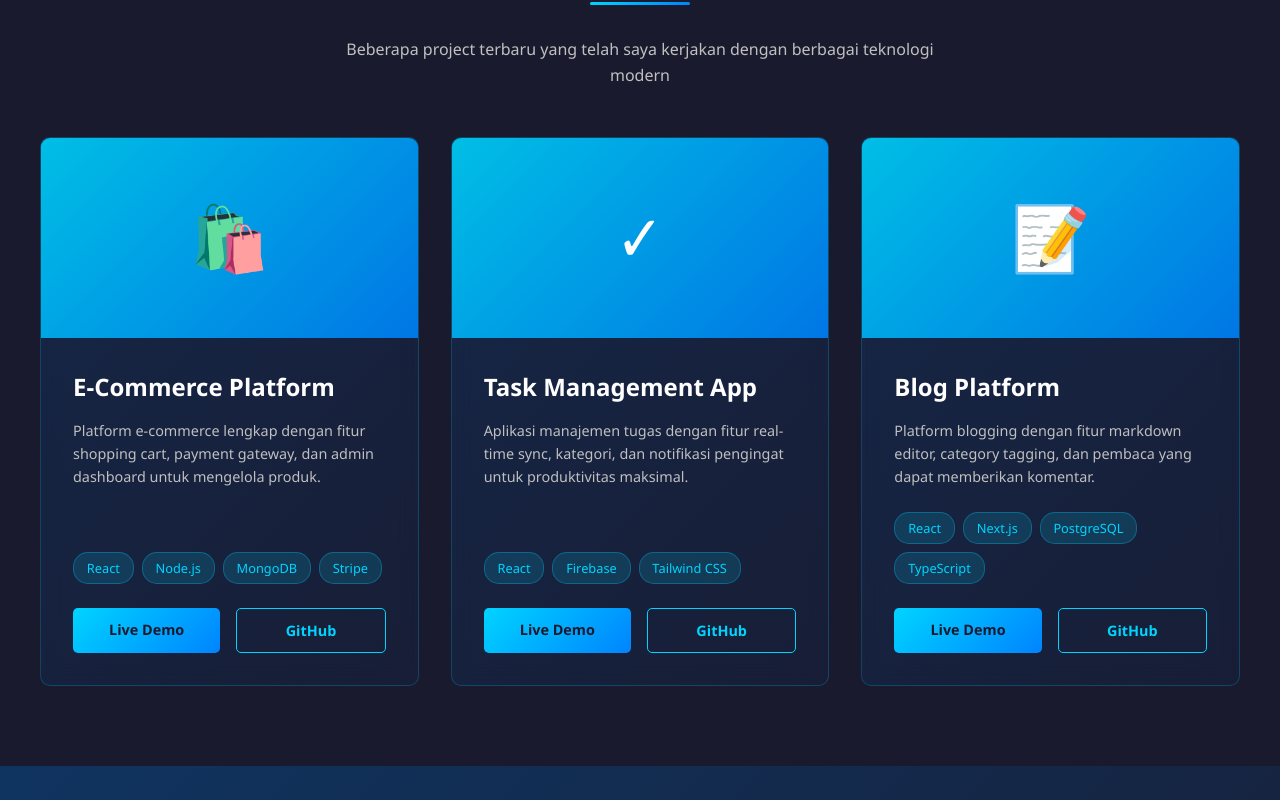
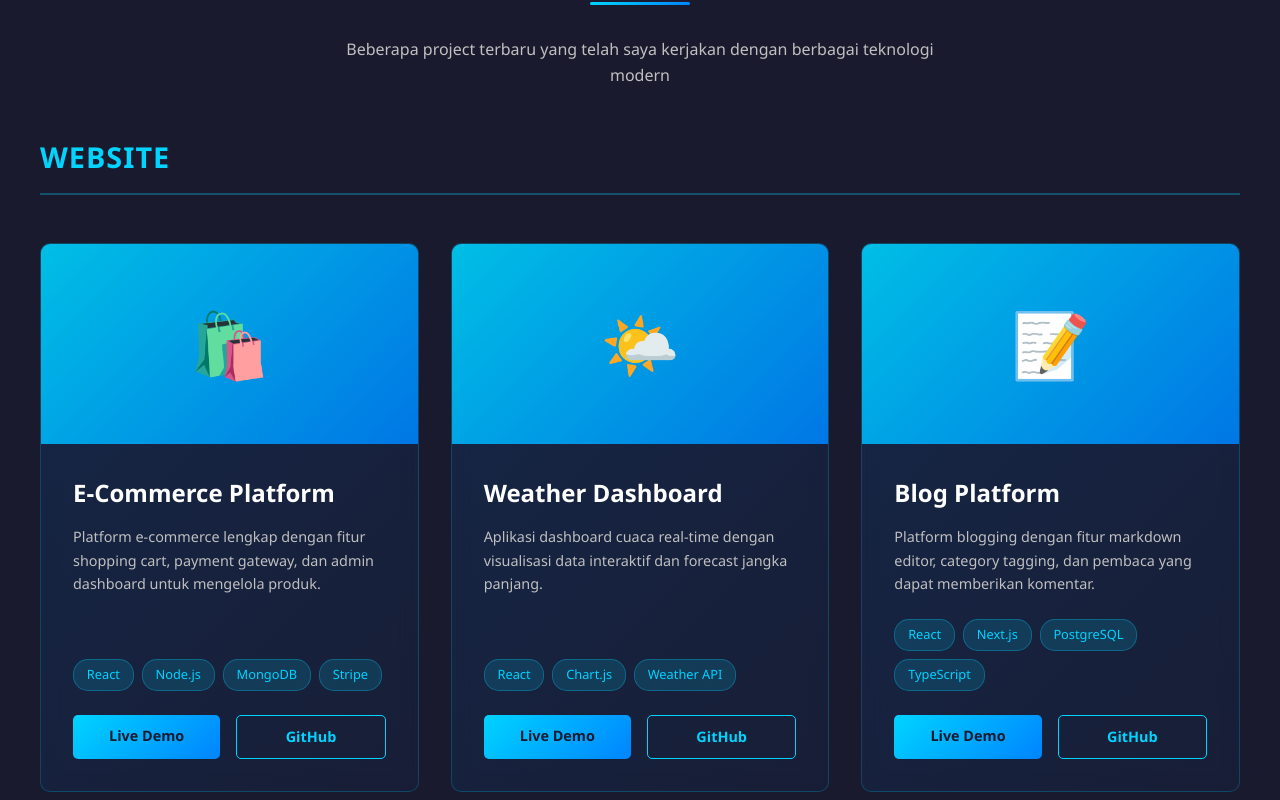
Before and after one commit to SayaDimas/My-Profile, a React (Vite) app: page / in a window 1280 px wide. Shown: the part 1760-2560 px from the top of the page. Built offline with nearby package versions, Linux system fonts and the light colour scheme.

Commit message:
Update: Reorganize portfolio by categories (Website, Mobile Apps, Design, Others)

```diff
--- a/src/components/Portfolio.tsx
+++ b/src/components/Portfolio.tsx
@@ -10,7 +10,10 @@ interface Project {
   image: string;
   link: string;
   github?: string;
+  category: 'Website' | 'Mobile Apps' | 'Design' | 'Others';
 }
+
+type Category = 'Website' | 'Mobile Apps' | 'Design' | 'Others';
 
 export default function Portfolio() {
   const { ref, isVisible } = useScrollReveal();
@@ -22,27 +25,87 @@ export default function Portfolio() {
       technologies: ['React', 'Node.js', 'MongoDB', 'Stripe'],
       image: '🛍️',
       link: 'https://example-ecommerce.com',
-      github: 'https://github.com/username/ecommerce'
+      github: 'https://github.com/username/ecommerce',
+      category: 'Website'
     },
     {
       id: 2,
       title: 'Task Management App',
       description: 'Aplikasi manajemen tugas dengan fitur real-time sync, kategori, dan notifikasi pengingat untuk produktivitas maksimal.',
-      technologies: ['React', 'Firebase', 'Tailwind CSS'],
+      technologies: ['React Native', 'Firebase', 'Expo'],
       image: '✓',
       link: 'https://example-tasks.com',
-      github: 'https://github.com/username/tasks'
+      github: 'https://github.com/username/tasks',
+      category: 'Mobile Apps'
+    },
+    {
+      id: 3,
+      title: 'UI Kit Design',
+      description: 'Comprehensive design system dengan reusable components, color palette, typography, dan guidelines untuk konsistensi visual.',
+      technologies: ['Figma', 'Adobe XD', 'Design System'],
+      image: '🎨',
+      link: 'https://example-design.com',
+      github: undefined,
+      category: 'Design'
+    },
+    {
+      id: 4,
+      title: 'Weather Dashboard',
+      description: 'Aplikasi dashboard cuaca real-time dengan visualisasi data interaktif dan forecast jangka panjang.',
+      technologies: ['React', 'Chart.js', 'Weather API'],
+      image: '🌤️',
+      link: 'https://example-weather.com',
+      github: 'https://github.com/username/weather',
+      category: 'Website'
     },
     {
       id: 5,
+      title: 'Fitness Tracker Mobile',
+      description: 'Aplikasi mobile untuk tracking workout, calories, dan health metrics dengan social features.',
+      technologies: ['Flutter', 'Firebase', 'Provider'],
+      image: '💪',
+      link: 'https://example-fitness.com',
+      github: 'https://github.com/username/fitness',
+      category: 'Mobile Apps'
+    },
+    {
+      id: 6,
       title: 'Blog Platform',
       description: 'Platform blogging dengan fitur markdown editor, category tagging, dan pembaca yang dapat memberikan komentar.',
       technologies: ['React', 'Next.js', 'PostgreSQL', 'TypeScript'],
       image: '📝',
       link: 'https://example-blog.com',
-      github: 'https://github.com/username/blog'
+      github: 'https://github.com/username/blog',
+      category: 'Website'
     },
+    {
+      id: 7,
+      title: 'Brand Identity',
+      description: 'Comprehensive brand identity project termasuk logo design, color scheme, dan brand guidelines lengkap.',
+      technologies: ['Adobe Creative Suite', 'Illustrator', 'InDesign'],
+      image: '✨',
+      link: 'https://example-brand.com',
+      github: undefined,
+      category: 'Design'
+    },
+    {
+      id: 8,
+      title: 'Video Editor Utility',
+      description: 'Tool utility untuk editing video dengan fitur trim, filter, dan export dalam berbagai format.',
+      technologies: ['Python', 'FFmpeg', 'OpenCV'],
+      image: '🎬',
+      link: 'https://example-video.com',
+      github: 'https://github.com/username/video',
+      category: 'Others'
+    },
+
   ];
+
+  const categories: Category[] = ['Website', 'Mobile Apps', 'Design', 'Others'];
+
+  const getProjectsByCategory = (category: Category) => {
+    return projects.filter(project => project.category === category);
+  };
 
   return (
     <section id="portfolio" className="portfolio">
@@ -55,14 +118,21 @@ export default function Portfolio() {
           Beberapa project terbaru yang telah saya kerjakan dengan berbagai teknologi modern
         </p>
 
+        {categories.map((category) => {
+          const categoryProjects = getProjectsByCategory(category);
+          if (categoryProjects.length === 0) return null;
+
+          return (
+            <div key={category} className="portfolio-category">
+              <h3 className="category-title">{category}</h3>
               <div className={`portfolio-grid reveal-grid ${isVisible ? 'visible' : ''}`}>
-          {projects.map((project) => (
+                {categoryProjects.map((project) => (
                   <div key={project.id} className="portfolio-card">
                     <div className="card-image">
                       <span className="image-emoji">{project.image}</span>
                     </div>
                     <div className="card-content">
-                <h3 className="card-title">{project.title}</h3>
+                      <h4 className="card-title">{project.title}</h4>
                       <p className="card-description">{project.description}</p>
                       <div className="card-technologies">
                         {project.technologies.map((tech, index) => (
@@ -86,6 +156,9 @@ export default function Portfolio() {
                 ))}
               </div>
             </div>
+          );
+        })}
+      </div>
     </section>
   );
 }
--- a/src/styles/Portfolio.css
+++ b/src/styles/Portfolio.css
@@ -152,6 +152,22 @@
   transform: translateY(-2px);
 }
 
+/* Portfolio Category Section */
+.portfolio-category {
+  margin-bottom: 4rem;
+}
+
+.category-title {
+  font-size: 1.8rem;
+  color: #00d4ff;
+  margin: 0 0 2rem 0;
+  padding-bottom: 1rem;
+  border-bottom: 2px solid rgba(0, 212, 255, 0.3);
+  text-transform: uppercase;
+  letter-spacing: 1px;
+  font-weight: 600;
+}
+
 @media (max-width: 768px) {
   .portfolio {
     padding: 3rem 1rem;
@@ -186,4 +202,9 @@
   .link-btn {
     width: 100%;
   }
+
+  .category-title {
+    font-size: 1.4rem;
+    margin: 0 0 1.5rem 0;
+  }
 }
```
Lines whose indentation alone changed are shown as unchanged.
